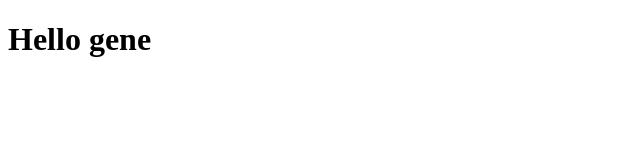
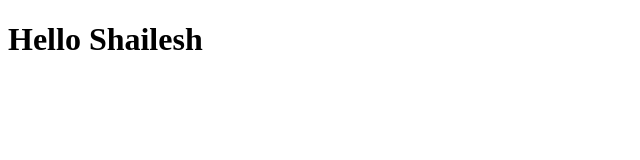
Before and after one commit to jooheeh114/Trial1, a website: page public/index.html in a window 1280 px wide. Shown: the whole page, without its empty margins (0-640 px from the left). Drawn offline with Linux system fonts and the light colour scheme.

Commit message:
changed message

```diff
--- a/public/index.html
+++ b/public/index.html
@@ -3,6 +3,6 @@
 <head>
 </head>
 <body>
-<h1>Hello gene </h1>
+<h1>Hello Shailesh </h1>
 </body>
 </html>
```
